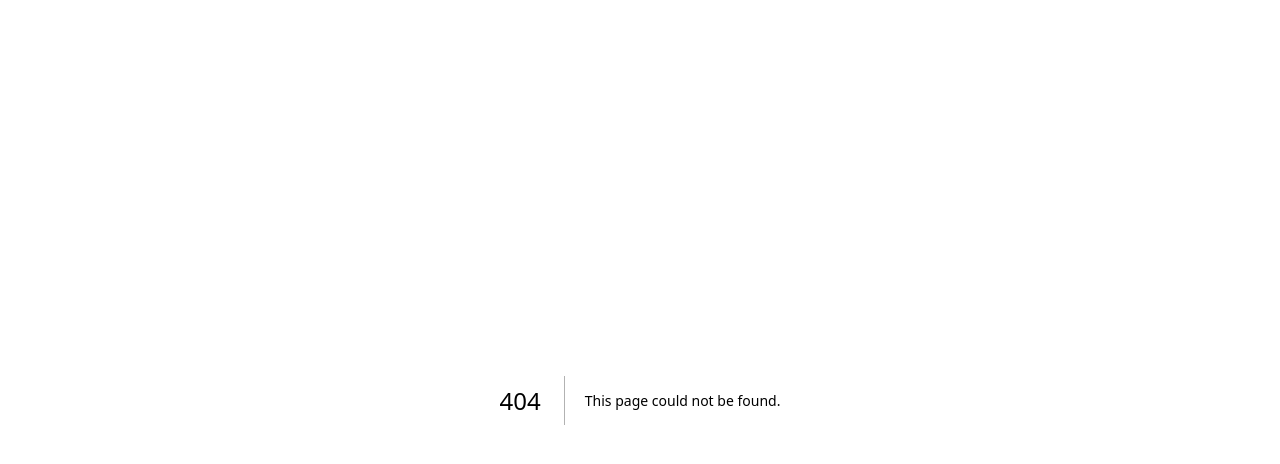
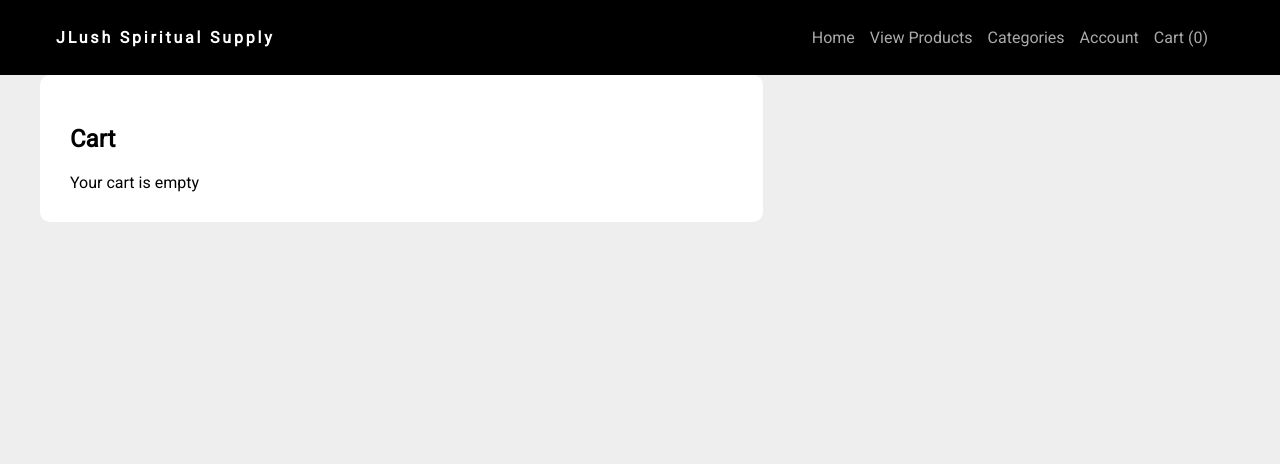
Before and after one commit to JayWhiteBuffalo/ecommerce-fe-newage, a Next.js app: page /cart in a window 1280 px wide. Before the commit this address had no page. Shown: the top 464 px of the page. Built offline with nearby package versions, Linux system fonts and the light colour scheme.

Commit message:
Updates to Cart page. Styled Cart layout. Added Image thumbnails. Added +/- for Quantity. Added Price

```diff
--- a/components/Button.js
+++ b/components/Button.js
@@ -16,6 +16,10 @@ svg{
     height: 16px;
     margin-right: 5px;
 }
+${props => props.block && css`
+    display:block;
+    width: 100%;
+    `}
 ${props => props.white && !props.outline && css`
     background-color: #fff;
     color: #008;
--- a/components/CartContext.js
+++ b/components/CartContext.js
@@ -1,15 +1,36 @@
 const { createContext } = require("react");
-import { useState } from "react";
+import { useEffect, useState } from "react";
 
 export const CartContext = createContext({});
 
 export function  CartContextProvider({children}) {
-    const [cartProducts, setCartProducts] = useState([]);
+    const ls= typeof window !== 'undefined' ?  window.localStorage : null;
+    const defaultProducts = ls ? JSON.parse(ls?.getItem('cart')) : [];
+    const [cartProducts, setCartProducts] = useState(defaultProducts || []);
+    useEffect(() => {
+        if(cartProducts?.length > 0) {
+            ls?.setItem('cart', JSON.stringify(cartProducts));
+        }
+    },[cartProducts]);
+    useEffect(() => {
+        if (ls && ls.getItem('cart')) {
+            setCartProducts(JSON.parse(ls.getItem('cart')));
+        }
+    },[]);
     function addProduct(productId) {
         setCartProducts(prev => [...prev, productId]);
     }
+    function removeProduct(productId){
+        setCartProducts(prev =>{
+            const idPosition = prev.indexOf(productId);
+            if (idPosition !== -1){
+            return prev.filter((value, index) => index !== idPosition);
+            }
+            return prev;
+         })
+    }
     return (
-        <CartContext.Provider value={{cartProducts, setCartProducts, addProduct}}>
+        <CartContext.Provider value={{cartProducts, setCartProducts, addProduct, removeProduct}}>
             {children}
         </CartContext.Provider>
     );
--- /dev/null
+++ b/components/Table.js
@@ -0,0 +1,20 @@
+import styled from "styled-components"
+
+const StyledTable = styled.table`
+    width: 100%;
+    th{
+        text-align: left;
+        text-transform: uppercase;
+        color: #aaa;
+        font-weight: 600;
+        font-size: .75rem;
+    }
+    td{
+        border-top: 1px solid rgba(0,0,0,.1);
+    }
+`;
+
+export default function Table(props){
+
+    return <StyledTable {...props} />
+}
--- a/package.json
+++ b/package.json
@@ -9,6 +9,7 @@
     "lint": "next lint"
   },
   "dependencies": {
+    "axios": "^1.4.0",
     "eslint": "8.39.0",
     "eslint-config-next": "13.3.1",
     "mongoose": "^7.1.0",
--- /dev/null
+++ b/pages/api/cart.js
@@ -0,0 +1,8 @@
+import { mongooseConnect } from "@/lib/mongoose";
+import { Product } from "@/modals/Product";
+
+export default async function handle(req, res) {
+    await mongooseConnect();
+    const ids = req.body.ids;
+    res.json(await Product.find({_id:ids}));
+}
--- /dev/null
+++ b/pages/cart.js
@@ -0,0 +1,120 @@
+import Button from "@/components/Button";
+import Center from "@/components/Center";
+import Header from "@/components/Header"
+import { useContext, useEffect, useState } from "react";
+import styled from "styled-components"
+import { CartContext } from "@/components/CartContext";
+import axios from "axios";
+import Table from "@/components/Table";
+
+const ColumnWrapper = styled.div`
+    display: grid;
+    grid-template-columns: 1.3fr .7fr;
+    gap: 40px;
+
+    `;
+const Box = styled.div`
+    background-color: #fff;
+    border-radius: 10px;
+    padding: 30px;
+    `;
+
+const ProductInfoCell = styled.td`
+    padding: 10px 0;
+`;
+
+const ProductImageBox = styled.div`
+    width: 100px;
+    hieght: 100px;
+    padding: 10px;
+    background-color: #f0f0f0;
+    border-radius: 10px;
+    border: 1px solid rgba(0,0,0,.1);
+    display: flex;
+    justify-content: center;
+    align-items: center;
+    img{
+        max-height: 80px;
+        max-width:80px;
+    }
+`;
+
+const QuantityLabel = styled.span`
+    padding: 0 10px;
+`;
+
+
+export default function CartPage() {
+    const {cartProducts, addProduct, removeProduct} = useContext(CartContext);
+    const [products, setProducts] = useState([]);
+    useEffect(() => {
+        if (cartProducts.length > 0){
+            axios.post('/api/cart', {ids:cartProducts})
+            .then(response => {
+                setProducts(response.data);
+            })
+        }
+    }, [cartProducts]);
+    function addQuantity(id){
+        addProduct(id);
+    }
+    function minusQuantity(id){
+        removeProduct(id)
+    }
+    return(
+        <>
+        <Header/>
+        <Center>
+            <ColumnWrapper>
+            <Box>
+            <h2>Cart</h2>
+            {!cartProducts?.length && (
+                <div>Your cart is empty</div>
+            )}
+            {products?.length > 0 && (
+            <Table>
+                <thead>
+                    <tr>
+                        <th>Product</th>
+                        <th>Quantity</th>
+                        <th>Price</th>
+                    </tr>
+                </thead>
+                <tbody>
+            {products.map(product => (
+                <tr>
+                    <ProductInfoCell>
+                        {product.title}:
+                        <ProductImageBox>
+                            <img src={product.images[0]}/>
+                        </ProductImageBox>
+                    </ProductInfoCell>
+                    <td>
+                        <Button onClick={() => minusQuantity(product._id)}>-</Button>
+                        <QuantityLabel>
+                        {cartProducts.filter(id => id === product._id).length}
+                        </QuantityLabel>
+                        <Button onClick={() => addQuantity(product._id)}>+</Button>
+                    </td>
+                    <td>
+                        ${cartProducts.filter(id => id === product._id).length * product.price}
+                    </td>
+                </tr>
+            ))}
+                </tbody>
+            </Table>
+            )}
+            </Box>
+            {!!cartProducts?.length && (
+            <Box>
+                <h2>Order Information</h2>
+                <input type="text" placeholder="Address"/>
+                <input type ="text" placeholder="Address 20"/>
+                <Button block primary> Continue to payment</Button>
+            </Box>
+            )}
+            </ColumnWrapper>
+        </Center>
+        </>
+    )
+}
```
Also changed, not shown: 2 other files (tests, documents, lock files or other folders).
